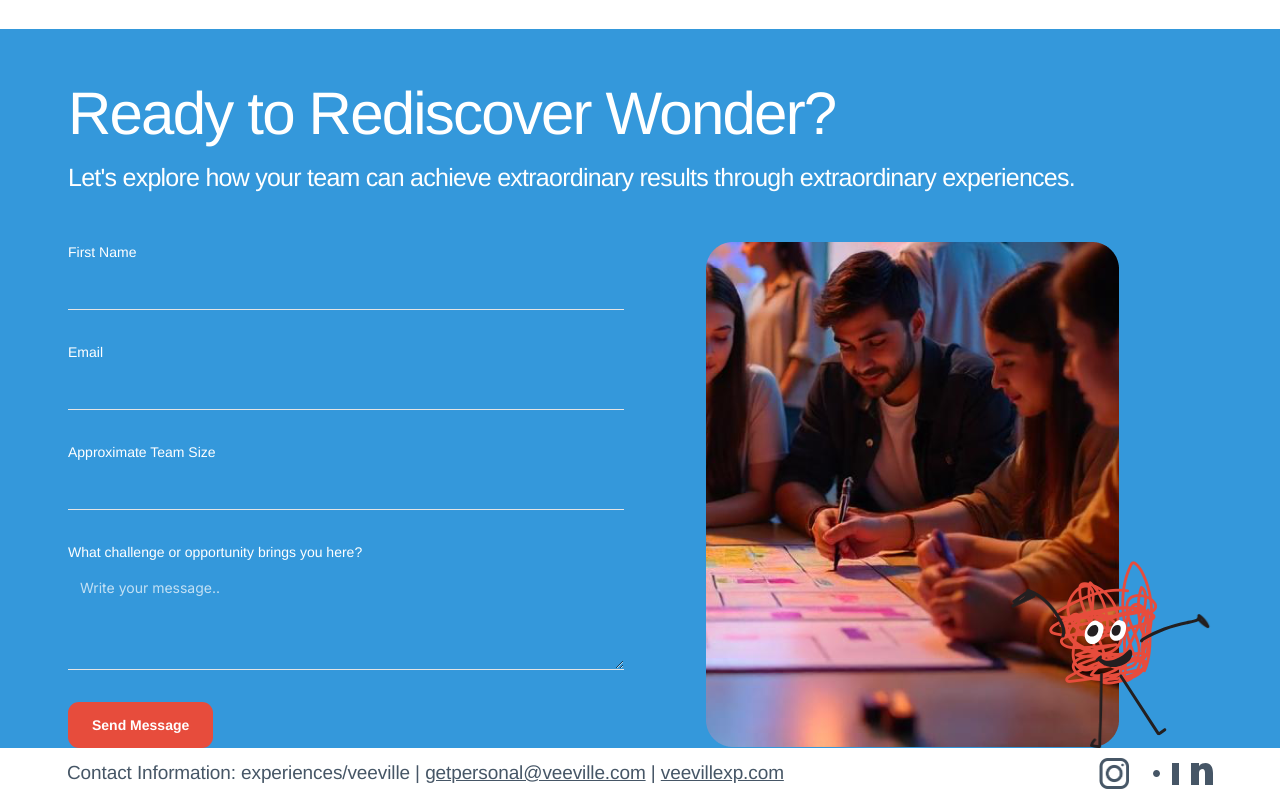
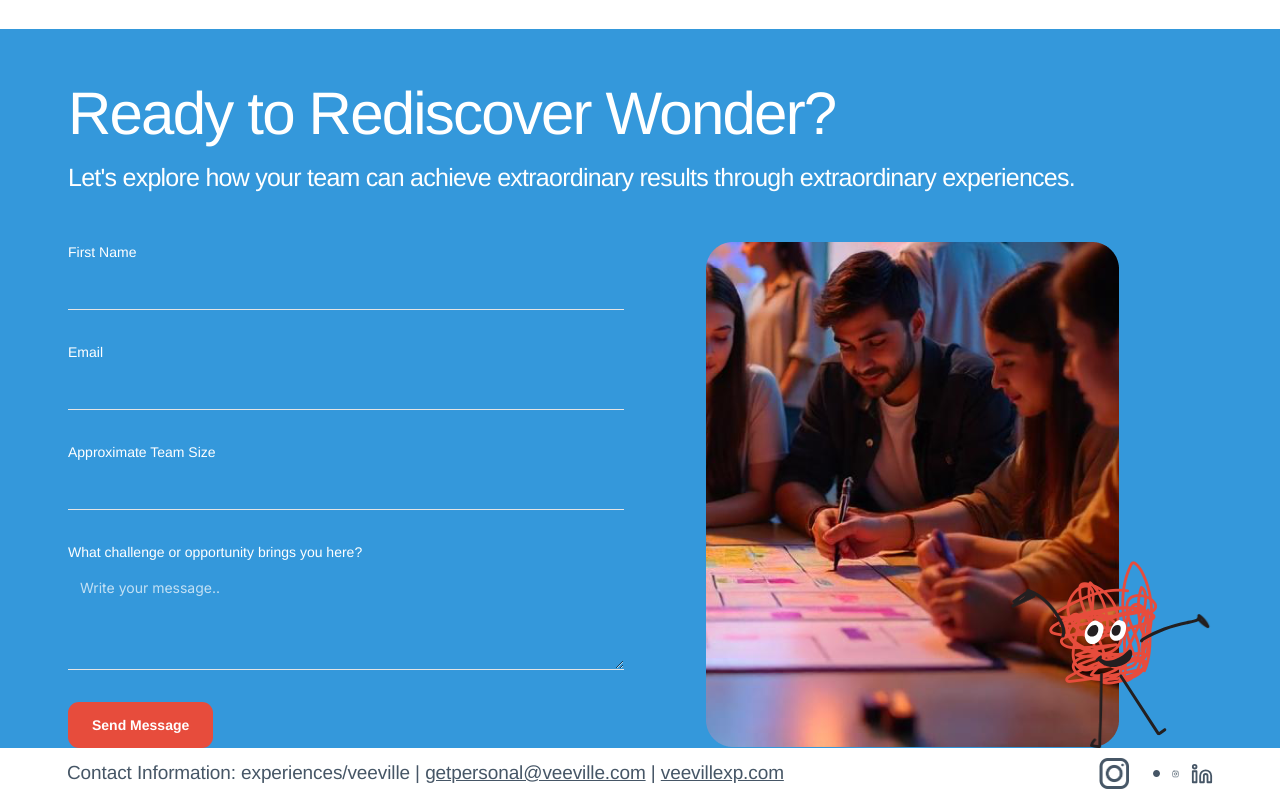
Before and after one commit to HemanthKumar-veeville/veeville-exp, a Next.js app: page / in a window 1280 px wide. Shown: the part 4005-4805 px from the top of the page. Built offline with nearby package versions, Linux system fonts and the light colour scheme.

Commit message:
Replace Only Instagram and LinkedIn Icons with Lucide React

```diff
--- a/app/page.tsx
+++ b/app/page.tsx
@@ -16,6 +16,8 @@ import {
   Users,
   Zap,
   Shield,
+  Instagram,
+  Linkedin,
 } from "lucide-react";
 import Link from "next/link";
 import { Input } from "@/components/ui/input";
@@ -743,16 +745,10 @@ const ContactFormSection = () => (
                 alt="Vector"
                 src="/img/vector-76.svg"
               />
-              <img
-                className="w-[5px] sm:w-[6px] lg:w-[7px] h-[16px] sm:h-[19px] lg:h-[22px]"
-                alt="Vector"
-                src="/img/vector-77.svg"
-              />
-              <img
-                className="w-[16px] sm:w-[19px] lg:w-[22px] h-[16px] sm:h-[19px] lg:h-[22px]"
-                alt="Vector"
-                src="/img/vector-78.svg"
-              />
+              {/* Replace Instagram icon with Lucide React Instagram */}
+              <Instagram className="w-[5px] sm:w-[6px] lg:w-[7px] h-[16px] sm:h-[19px] lg:h-[22px] text-[#465666]" />
+              {/* Replace LinkedIn icon with Lucide React LinkedIn */}
+              <Linkedin className="w-[16px] sm:w-[19px] lg:w-[22px] h-[16px] sm:h-[19px] lg:h-[22px] text-[#465666]" />
             </div>
           </div>
         </div>
```
